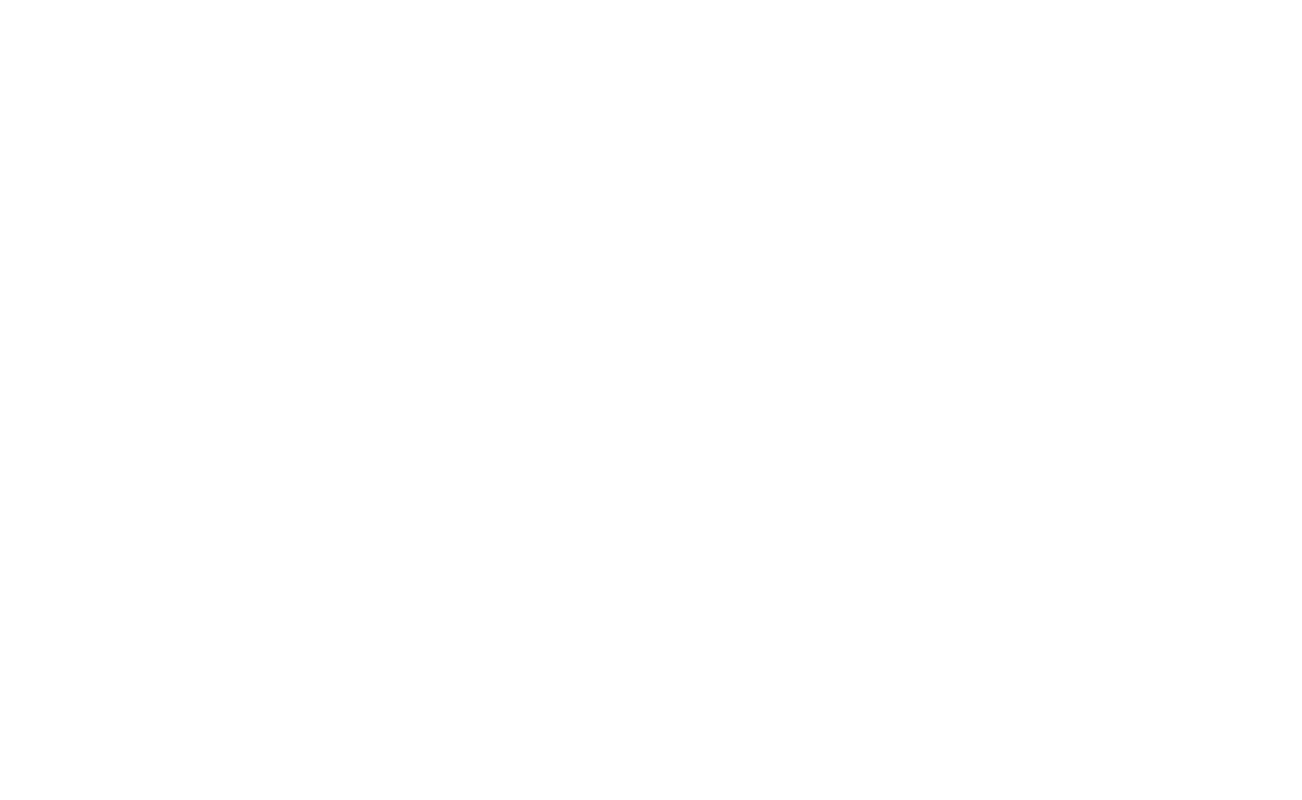
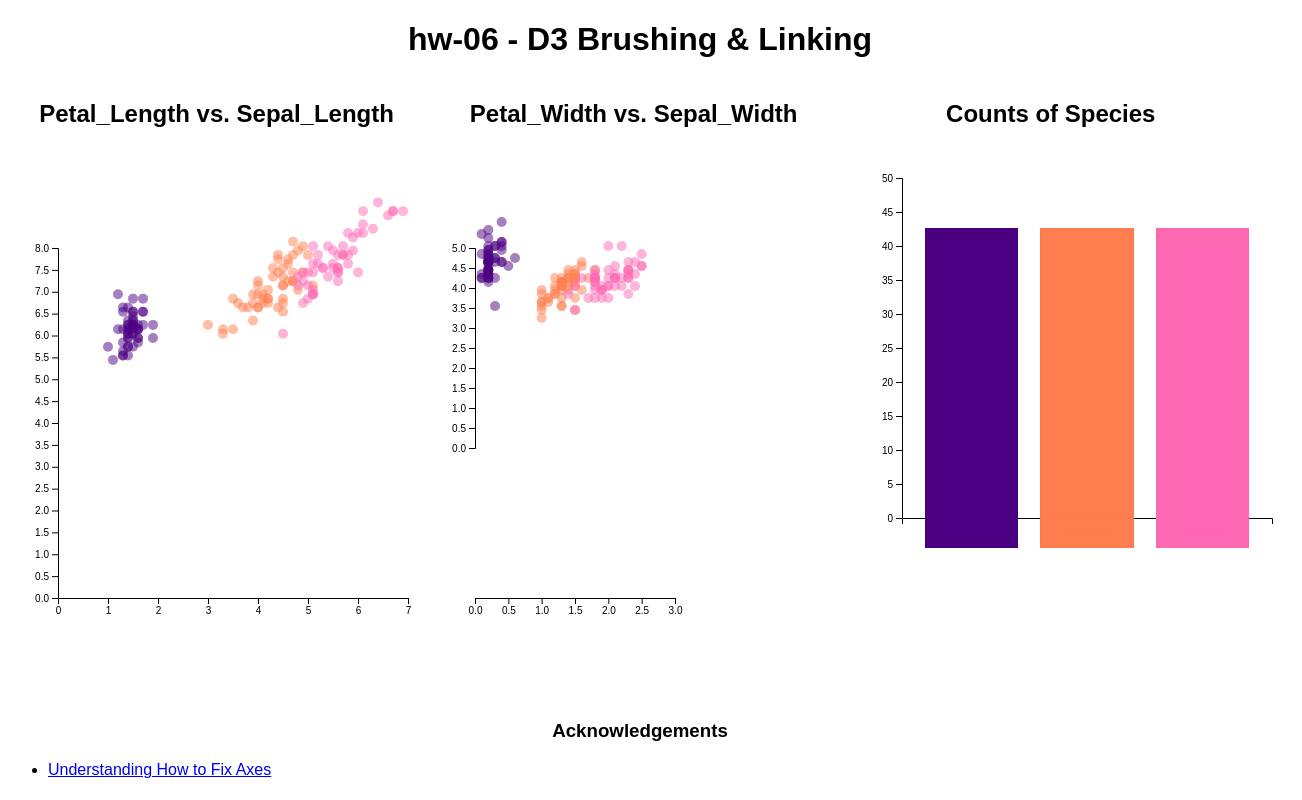
Before and after one commit to DS4200-S23-Class/hw-06-jenny-and-jethro-1, a plain HTML site: page index.html in a window 1280 px wide. Shown: the whole page, 1302 px wide, since content can reach past the window. Drawn offline with Linux system fonts and the light colour scheme.

Commit message:
setup the charts

```diff
--- a/index.html
+++ b/index.html
@@ -1,15 +1,60 @@
 <!DOCTYPE html>
-<html lang='en'>
-
+<html>
 
 <head>
-  <meta charset='utf-8'>
+     <!-- Link stylesheet -->
+    <link rel="stylesheet" href="style.css">
 
+    <!-- Add title -->
+    <title>hw-06</title>
+
+    <!-- Link D3 library -->
+    <script src="js/d3.v6.1.1/d3.min.js"></script>
 </head>
 
 
 <body>
+    <!-- Add centered header -->
+    <h1 class="centered" id="header">hw-06 - D3 Brushing & Linking</h1>
+
+    <!-- Create separate section for content (visualization) of webpage -->
+    <div class="container">
+
+        <!-- Create the left column, which contains the petal length vs. sepal length scatter plot -->
+        <div class="flex-left">
+            <h2 class="centered">Petal_Length vs. Sepal_Length</h2>
+            <div id="vis1"></div>
+        </div>
+
+        <!-- Create the middle column, which contains the petal width vs. sepal width scatter plot -->
+        <div class="flex-middle">
+          <h2 class="centered">Petal_Width vs. Sepal_Width</h2>
+          <div id="vis2"></div>
+        </div>
+
+        <!-- Create right side of flex box with the species counts bar plot-->
+        <div class="flex-right">
+            <h2 class="centered">Counts of Species</h2>
+            <div id="vis3"></div>
+        </div>
+
+    </div>
+
+<!-- Link js file -->
+<script src="main.js"></script>
 
 </body>
 
+
+<!-- Create new section for resources used -->
+<h3 class="centered" id="acknowledgements">Acknowledgements</h3>
+
+    <!-- Listing the resources used -->
+    <div id="ack">
+        <ul>
+            <li><a href="https://www.d3indepth.com/scales/">Understanding How to Fix Axes</a></li>
+
+        </ul>
+    </div>
+
 </html>
--- /dev/null
+++ b/main.js
@@ -0,0 +1,176 @@
+// Set frame dimensions
+const SCATTER_FRAME_HEIGHT = 550;
+const SCATTER_FRAME_WIDTH = 700;
+
+// Create three frames for each point
+const FRAME1 = d3.select("#vis1")
+                 .append("svg")
+                 .attr("height", SCATTER_FRAME_HEIGHT)
+                 .attr("width", SCATTER_FRAME_WIDTH)
+                 .attr("class", "frame");
+
+const FRAME2 = d3.select("#vis2")
+                 .append("svg")
+                 .attr("height", SCATTER_FRAME_HEIGHT)
+                 .attr("width", SCATTER_FRAME_WIDTH)
+                 .attr("class", "frame");
+
+// Set scatter plot margins
+const SCATTER_PLOT_MARGINS = {left: 50, right: 50, top: 50, bottom: 100};
+
+// Set vis dimensions
+const SCATTER_VIS_HEIGHT = SCATTER_FRAME_HEIGHT - SCATTER_PLOT_MARGINS.top - SCATTER_PLOT_MARGINS.bottom;
+const SCATTER_VIS_WIDTH = SCATTER_FRAME_WIDTH - SCATTER_PLOT_MARGINS.left - SCATTER_PLOT_MARGINS.right;
+
+
+// Build interactive scatter and bar plots
+function build_interactive_plots() {
+
+  // Scatter plot: Petal Length vs. Sepal Length
+
+  // Parse scatter plot data
+  d3.csv("data/iris.csv").then((data) => {
+
+    // Find max X value
+    const MAX_X1 = d3.max(data, (d) => { return parseInt(d.Petal_Length); });
+
+    // Find max Y value
+    const MAX_Y1 = d3.max(data, (d) => { return parseInt(d.Sepal_Length); });
+
+    // Scale X
+    const X1_SCALE = d3.scaleLinear()
+                       .domain([0, (MAX_X1 + 1)]) // add some padding
+                       .range([0, (MAX_Y1 * 50)]);
+
+    // Scale Y
+    const Y1_SCALE = d3.scaleLinear()
+                      .domain([0, (MAX_Y1 + 1)])
+                      .range([(MAX_Y1 * 50), 0]);
+
+    // Plot points on scatter plot
+    FRAME1.selectAll("points")
+          .data(data)
+          .enter()
+          .append("circle")
+            .attr("cx", (d) => { return (X1_SCALE(d.Petal_Length) + SCATTER_PLOT_MARGINS.left); })
+            .attr("cy", (d) => { return (Y1_SCALE(d.Sepal_Length) + SCATTER_PLOT_MARGINS.top); })
+            .attr("r", 5)
+            .attr("class", (d) => { return d.Species; });
+
+    // Add X axis
+    FRAME1.append("g")
+          .attr("transform", "translate(" + SCATTER_PLOT_MARGINS.left + "," + (SCATTER_VIS_HEIGHT + SCATTER_PLOT_MARGINS.top) + ")")
+          .call(d3.axisBottom(X1_SCALE).ticks(9))
+          .attr("font-size", "10px");
+
+    // Add Y axis
+    FRAME1.append("g")
+          .attr("transform", "translate(" + SCATTER_PLOT_MARGINS.left + "," + SCATTER_PLOT_MARGINS.bottom + ")")
+          .call(d3.axisLeft(Y1_SCALE).ticks(14))
+          .attr("font-size", "10px");
+  });
+
+  // Scatter plot - Petal Width vs. Sepal Width
+
+  // Parse scatter plot data
+  d3.csv("data/iris.csv").then((data) => {
+
+    // Find max X value
+    const MAX_X2 = d3.max(data, (d) => { return parseInt(d.Petal_Width); });
+
+    // Find max Y value
+    const MAX_Y2 = d3.max(data, (d) => { return parseInt(d.Sepal_Width); });
+
+    // Scale X
+    const X2_SCALE = d3.scaleLinear()
+                       .domain([0, (MAX_X2 + 1)]) // add some padding
+                       .range([0, (MAX_Y2 * 50)]);
+
+    // Scale Y
+    const Y2_SCALE = d3.scaleLinear()
+                      .domain([0, (MAX_Y2 + 1)])
+                      .range([(MAX_Y2 * 50), 0]);
+
+    // Plot points on scatter plot
+    FRAME2.selectAll("points")
+          .data(data)
+          .enter()
+          .append("circle")
+            .attr("cx", (d) => { return (X2_SCALE(d.Petal_Width) + SCATTER_PLOT_MARGINS.left); })
+            .attr("cy", (d) => { return (Y2_SCALE(d.Sepal_Width) + SCATTER_PLOT_MARGINS.top); })
+            .attr("r", 5)
+            .attr("class", (d) => { return d.Species; });
+
+    // Add X axis
+    FRAME2.append("g")
+          .attr("transform", "translate(" + SCATTER_PLOT_MARGINS.left + "," + (SCATTER_VIS_HEIGHT + SCATTER_PLOT_MARGINS.top) + ")")
+          .call(d3.axisBottom(X2_SCALE).ticks(9))
+          .attr("font-size", "10px");
+
+    // Add Y axis
+    FRAME2.append("g")
+          .attr("transform", "translate(" + SCATTER_PLOT_MARGINS.left + "," + SCATTER_PLOT_MARGINS.bottom + ")")
+          .call(d3.axisLeft(Y2_SCALE).ticks(14))
+          .attr("font-size", "10px");
+
+  });
+
+  // Bar chart
+
+  // Set bar graph margins
+  const BAR_CHART_MARGINS = {top: 30, right: 30, bottom:30, left: 60};
+
+  // Set frame dimensions
+  const BAR_FRAME_WIDTH = 460 - BAR_CHART_MARGINS.left - BAR_CHART_MARGINS.right;
+  const BAR_FRAME_HEIGHT = 400 - BAR_CHART_MARGINS.top - BAR_CHART_MARGINS.bottom;
+
+  // Append the bar graph frame to the body of the page
+  const FRAME3 = d3.select("#vis3")
+                    .append("svg")
+                    .attr("width", BAR_FRAME_WIDTH + BAR_CHART_MARGINS.left + BAR_CHART_MARGINS.right)
+                    .attr("height", BAR_FRAME_HEIGHT + BAR_CHART_MARGINS.top + BAR_CHART_MARGINS.bottom)
+                    .append("g")
+                    .attr("transform", "translate(" + BAR_CHART_MARGINS.left + "," + BAR_CHART_MARGINS.top + ")");
+
+  // Parse bar graph data
+  d3.csv("data/iris.csv").then((data) => {
+
+    // Scale X axis
+    const BAR_X_SCALE = d3.scaleBand()
+                          .range([ 0, BAR_FRAME_WIDTH ])
+                          .domain(data.map(function(d) { return d.Species; }))
+                          .padding(0.2);
+
+    // Add X axis
+    FRAME3.append("g")
+          .attr("transform", "translate(0," + BAR_FRAME_HEIGHT + ")")
+          .call(d3.axisBottom(BAR_X_SCALE))
+          .selectAll("text");
+
+    // Sets the max Y value
+    const MAX_VAL = 50;
+
+    // Scale Y axis
+    const BAR_Y_SCALE = d3.scaleLinear()
+                          .domain([0, MAX_VAL])
+                          .range([ BAR_FRAME_HEIGHT, 0]);
+
+    // Add Y axis
+    FRAME3.append("g")
+          .call(d3.axisLeft(BAR_Y_SCALE));
+
+    // Create bars, which are scaled accordingly
+    FRAME3.selectAll("mybar")
+          .data(data)
+          .enter()
+          .append("rect")
+          .attr("x", function(d) { return BAR_X_SCALE(d.Species); })
+          .attr("y", 50)
+          .attr("width", BAR_X_SCALE.bandwidth())
+          .attr("height", function(d) { return BAR_FRAME_HEIGHT - BAR_Y_SCALE(50); })
+          .attr("class", (d) => { return d.Species; });
+  });
+}
+
+// Call function to display the plots
+build_interactive_plots();
--- /dev/null
+++ b/style.css
@@ -0,0 +1,77 @@
+/* Setting font style to Arial */
+body {
+	font-family: Arial;
+}
+
+/* Centers all elements with the class "centered" */
+.centered {
+	text-align: center;
+}
+
+/* Creates a flex container to make 3 columns */
+.container {
+	display: flex;
+	flex-direction: row;
+	flex-wrap: wrap;
+}
+
+/* Adjusts the left column */
+.flex-left {
+	width: 33%;
+	flex-wrap: flex;
+	flex-direction: column;
+}
+
+/* Adjusts the middle column */
+.flex-middle {
+	flex-direction: column;
+	width: 33%;
+	flex-wrap: wrap;
+}
+
+/* Adjusts the right column */
+.flex-right {
+	flex-direction: column;
+	width: 33%;
+	flex-wrap: wrap;
+}
+
+/* Adjusts the style of the points representing setosa irises */
+.setosa {
+	fill: indigo;
+	opacity: 50%;
+}
+
+.versicolor {
+	fill: coral;
+	opacity: 50%;
+}
+
+.virginica {
+	fill: hotpink;
+	opacity: 50%;
+}
+
+/* Styles added border */
+.border {
+	stroke: crimson;
+	stroke-width: 5px;
+}
+
+/* Sets bar color */
+.bar {
+	fill: forestgreen;
+}
+
+/* Changes bar style when hovered over */
+.bar:hover {
+	fill: aqua;
+}
+
+/* Sets style of tooltip */
+.tooltip {
+	position: absolute;
+	background-color: mediumpurple;
+	border: solid;
+	padding: 5px;
+}
```
Also changed, not shown: 2 other files.
